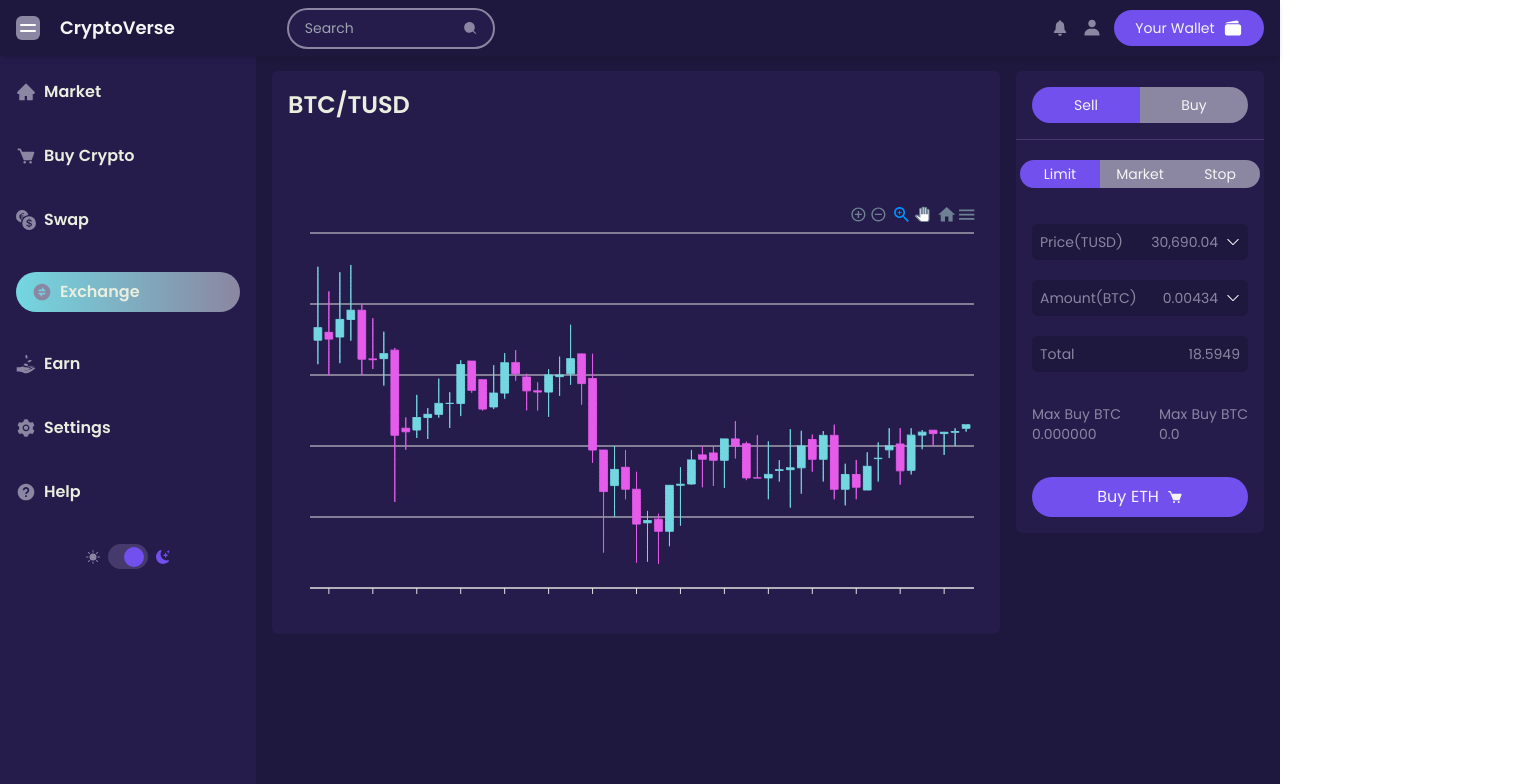
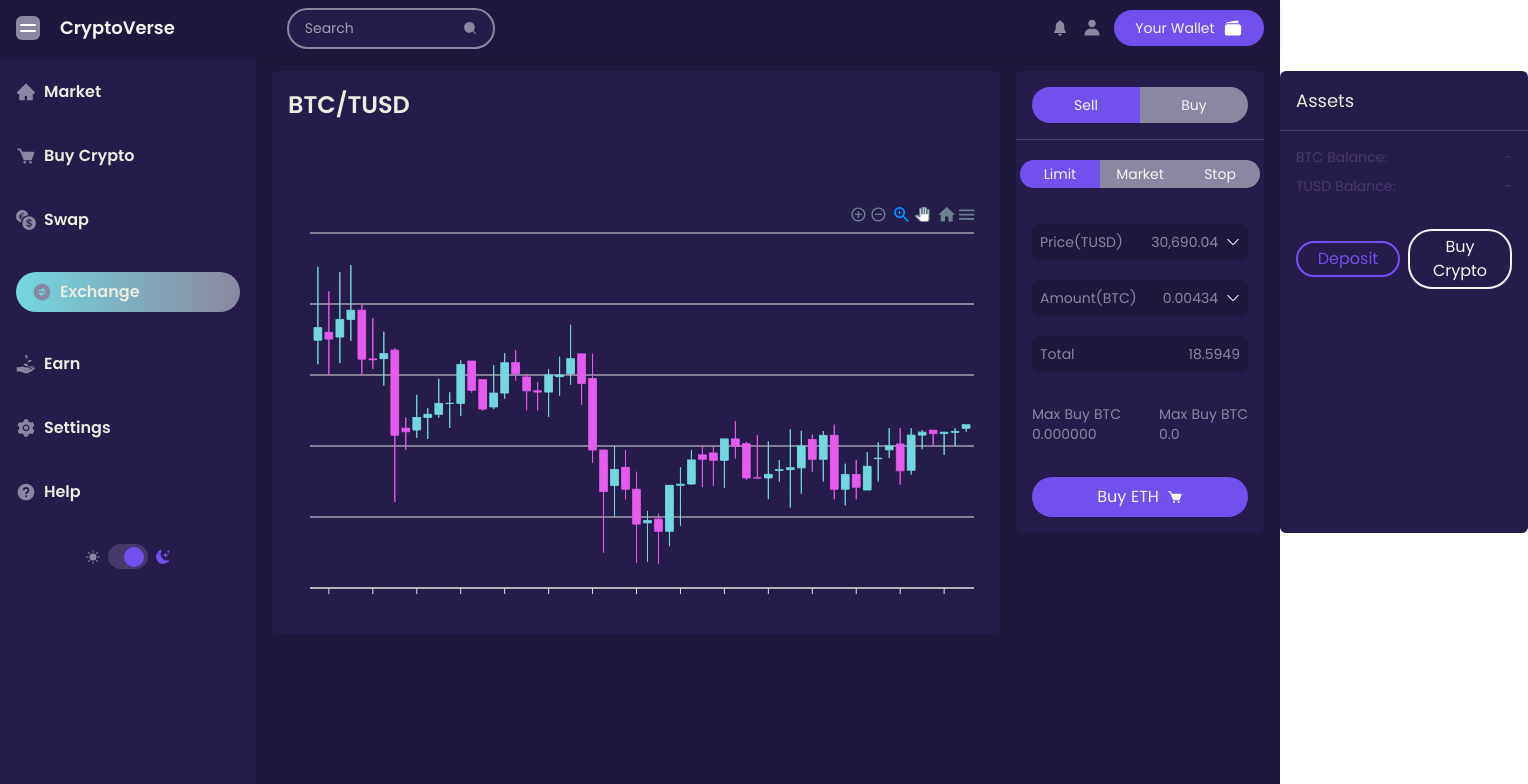
Before and after one commit to Jerry21082-alt/BlockVault, a Next.js app: page /exchange in a window 1280 px wide. Shown: the top 784 px of the page, 1528 px wide, since content can reach past the window. Built offline with nearby package versions, Linux system fonts and the light colour scheme.

Commit message:
initial commit

```diff
--- a/app/exchange/page.js
+++ b/app/exchange/page.js
@@ -72,7 +72,74 @@ export default function page() {
           <ExchangeChart />
         </div>
 
-        <Assets />
+        <div className="flex flex-col md:flex-row space-y-4 md:space-y-0 space-x-0 md:space-x-4 w-full md:w-1/4">
+          <Assets />
+          <div
+            className={`${
+              lightMode ? "bg-snow" : "bg-secondarySemiDark"
+            } rounded-md w-full`}
+          >
+            <h3
+              className={`p-4 ${
+                lightMode ? "text-grayColor" : "text-darkSnow"
+              }`}
+            >
+              Assets
+            </h3>
+
+            <div
+              className={`w-full border-t p-4 space-y-2 ${
+                lightMode ? "border-darkSnow" : "border-secondaryLight"
+              }`}
+            >
+              <div className="flex items-center justify-between">
+                <span
+                  className={
+                    lightMode ? "text-grayColor" : "text-secondaryLight"
+                  }
+                >{`${data[0].coin_1} Balance:`}</span>
+                <span
+                  className={
+                    lightMode ? "text-grayColor" : "text-secondaryLight"
+                  }
+                >
+                  -
+                </span>
+              </div>
+
+              <div className="flex items-center justify-between">
+                <span
+                  className={
+                    lightMode ? "text-grayColor" : "text-secondaryLight"
+                  }
+                >{`${data[0].coin_2} Balance:`}</span>
+                <span
+                  className={
+                    lightMode ? "text-grayColor" : "text-secondaryLight"
+                  }
+                >
+                  -
+                </span>
+              </div>
+            </div>
+
+            <div className="flex items-center space-x-2 p-4 w-full">
+              <button className="w-32 border-2 border-primaryColor outline-none rounded-3xl py-1 px-4 text-primaryColor active:bg-primaryColor active:text-darkSnow active:scale-95">
+                Deposit
+              </button>
+
+              <button
+                className={`border-2 w-32 active:bg-secondaryLight active:text-darkSnow active:scale-95 ${
+                  lightMode ? "border-secondaryLight" : "border-snow"
+                } outline-none rounded-3xl py-1 px-4 ${
+                  lightMode ? "text-dark" : "text-snow"
+                }`}
+              >
+                Buy Crypto
+              </button>
+            </div>
+          </div>
+        </div>
       </section>
     </Layout>
   );
--- a/app/globals.css
+++ b/app/globals.css
@@ -310,7 +310,7 @@ thead tr {
   opacity: 1;
   visibility: visible;
   transform: translate3d(0, 0, 0);
-  transition: opacity 0.1s ease-in-out, visibility 0.3s ease-in-out,
+  transition: opacity 0.3s ease-in-out, visibility 0.3s ease-in-out,
     transform 0.3s ease-in-out;
 }
 
@@ -318,7 +318,7 @@ thead tr {
   opacity: 0;
   visibility: hidden;
   transform: translate3d(0, -100%, 0);
-  transition: opacity 0.1s ease-in-out, visibility 0.3s ease-in-out,
+  transition: opacity 0.3s ease-in-out, visibility 0.3s ease-in-out,
     transform 0.3s ease-in-out;
 }
 
@@ -326,7 +326,7 @@ thead tr {
   opacity: 1;
   visibility: visible;
   transform: translate3d(0, 0, 0);
-  transition: opacity 0.1s ease-in-out, visibility 0.3s ease-in-out,
+  transition: opacity 0.3s ease-in-out, visibility 0.3s ease-in-out,
     transform 0.3s ease-in-out;
 }
 
@@ -334,6 +334,6 @@ thead tr {
   opacity: 0;
   visibility: hidden;
   transform: translate3d(0, 1rem, 0);
-  transition: opacity 0.1s ease-in-out, visibility 0.3s ease-in-out,
+  transition: opacity 0.3s ease-in-out, visibility 0.3s ease-in-out,
     transform 0.3s ease-in-out;
 }
--- a/components/Assets.jsx
+++ b/components/Assets.jsx
@@ -18,7 +18,7 @@ export default function Assets() {
     >
       <span className="text-grayColor text-sm">{tag}</span>
 
-      <div className="flex items-center gap-2">
+      <div className="flex items-center space-x-2">
         <span className="text-grayColor text-sm">{amount}</span>
         {icon}
       </div>
@@ -26,7 +26,7 @@ export default function Assets() {
   );
 
   return (
-    <section className="w-full md:w-1/4">
+    <section className="w-full">
       <div
         className={`${
           lightMode ? "bg-snow" : "bg-secondarySemiDark"
--- a/components/MobileSearchNav.js
+++ b/components/MobileSearchNav.jsx
@@ -27,7 +27,7 @@ export default function MobileSearchNav() {
           />
 
           <button
-            className="w-full h-8 text-snow bg-primaryColor"
+            className="w-24 h-8 text-snow bg-primaryColor"
             onClick={updateBestMatches}
           >
             Search
```
Also changed, not shown: components/MobileSearch.jsx (renamed from components/MobileSearch.js).
